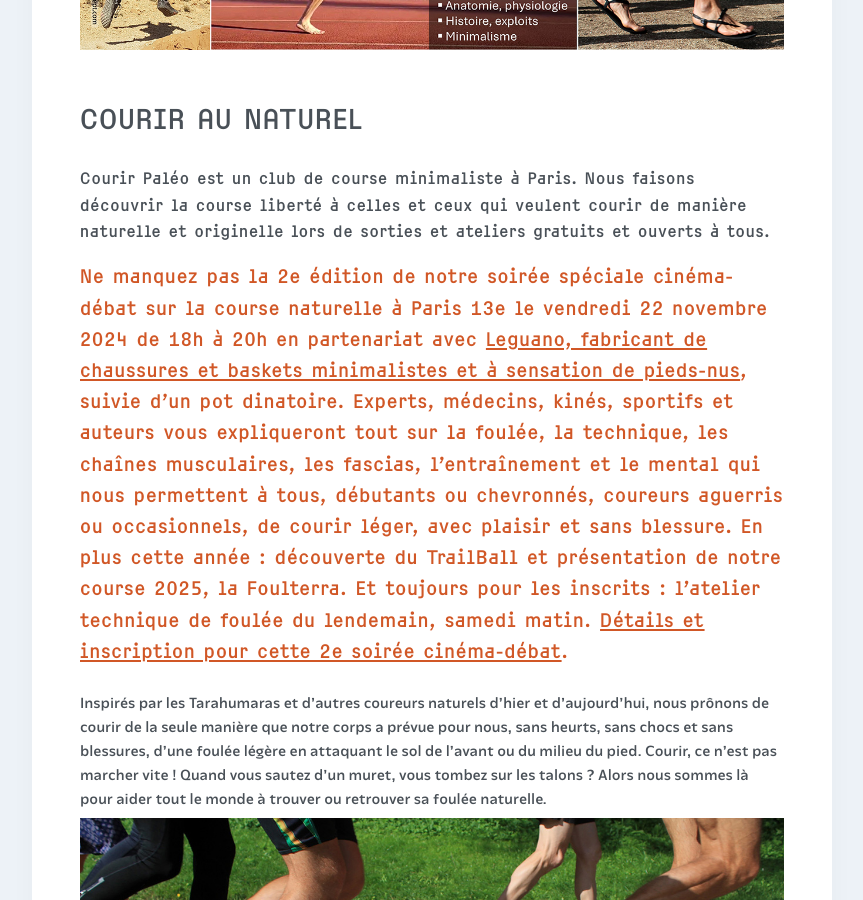
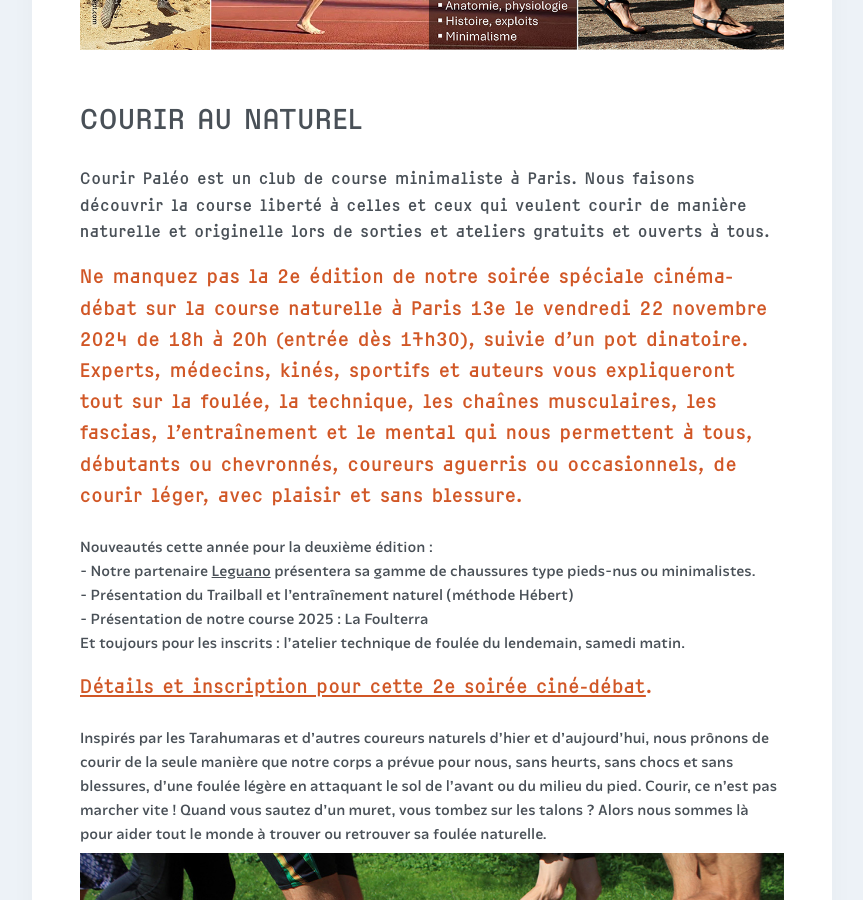
Before and after one commit to courirpaleo/courirpaleo.github.io, a Jekyll site: the page built from index.md, in a window 1280 px wide and 900 px high, scrolled down 343 px. Shown: the whole window, without its empty margins (208-1071 px from the left). Built offline with Jekyll 4.4.1, drawn with Linux system fonts in a browser that asks for light colours; some web fonts are replaced.

Commit message:
Update index.md

```diff
--- a/index.md
+++ b/index.md
@@ -5,7 +5,13 @@ description: Courir Paléo, association loi 1901 qui promeut la course naturelle
 ![Courir Paleo](/assets/images/Courir-Paleo-image-soiree-cine-debat-2024.jpg)
 # Courir au naturel
 #### Courir Paléo est un club de course minimaliste à Paris. Nous faisons découvrir la course liberté à celles et ceux qui veulent courir de manière naturelle et originelle lors de sorties et ateliers gratuits et ouverts à tous.
-### Ne manquez pas la 2e édition de notre soirée spéciale cinéma-débat sur la course naturelle à Paris 13e le vendredi 22 novembre 2024 de 18h à 20h en partenariat avec [Leguano, fabricant de chaussures et baskets minimalistes et à sensation de pieds-nus](https://www.leguano.fr), suivie d'un pot dinatoire. Experts, médecins, kinés, sportifs et auteurs vous expliqueront tout sur la foulée, la technique, les chaînes musculaires, les fascias, l'entraînement et le mental qui nous permettent à tous, débutants ou chevronnés, coureurs aguerris ou occasionnels, de courir léger, avec plaisir et sans blessure. En plus cette année : découverte du TrailBall et présentation de notre course 2025, la Foulterra. Et toujours pour les inscrits : l'atelier technique de foulée du lendemain, samedi matin. [Détails et inscription pour cette 2e soirée cinéma-débat](https://my.weezevent.com/2e-soiree-cinema-debat-courir-paleo).
+### Ne manquez pas la 2e édition de notre soirée spéciale cinéma-débat sur la course naturelle à Paris 13e le vendredi 22 novembre 2024 de 18h à 20h (entrée dès 17h30), suivie d'un pot dinatoire. Experts, médecins, kinés, sportifs et auteurs vous expliqueront tout sur la foulée, la technique, les chaînes musculaires, les fascias, l'entraînement et le mental qui nous permettent à tous, débutants ou chevronnés, coureurs aguerris ou occasionnels, de courir léger, avec plaisir et sans blessure.
+<br>Nouveautés cette année pour la deuxième édition&nbsp;:
+<br>- Notre partenaire [Leguano](https://www.leguano.fr) présentera sa gamme de chaussures type pieds-nus ou minimalistes.
+<br>- Présentation du Trailball et l'entraînement naturel (méthode Hébert)
+<br>- Présentation de notre course 2025 : La Foulterra
+<br>Et toujours pour les inscrits : l'atelier technique de foulée du lendemain, samedi matin.
+### [Détails et inscription pour cette 2e soirée ciné-débat](https://my.weezevent.com/2e-soiree-cinema-debat-courir-paleo).
 <br>Inspirés par les Tarahumaras et d’autres coureurs naturels d’hier et d'aujourd'hui, nous prônons de courir de la seule manière que notre corps a prévue pour nous, sans heurts, sans chocs et sans blessures, d’une foulée légère en attaquant le sol de l'avant ou du milieu du pied. Courir, ce n’est pas marcher vite&nbsp;! Quand vous sautez d’un muret, vous tombez sur les talons&nbsp;? Alors nous sommes là pour aider tout le monde à trouver ou retrouver sa foulée naturelle.
 <br>![Courir Paleo](/assets/images/CourirPaleo_course_Parc-Montsouris_foulees_1200px.jpg)
 <br>Parmi nos membres, beaucoup ont aussi adopté une alimentation de type paléolithique ou tout au moins naturelle et originelle elle aussi, sans produits transformés, pauvre en céréales, riche en fruits et légumes de saisons et en bonnes protéines et graisses, végétales ou animales.
```
